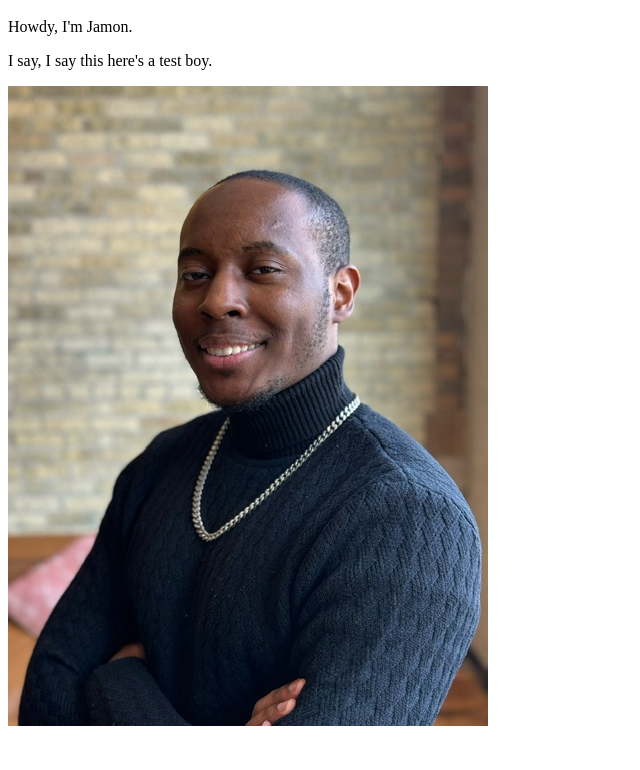
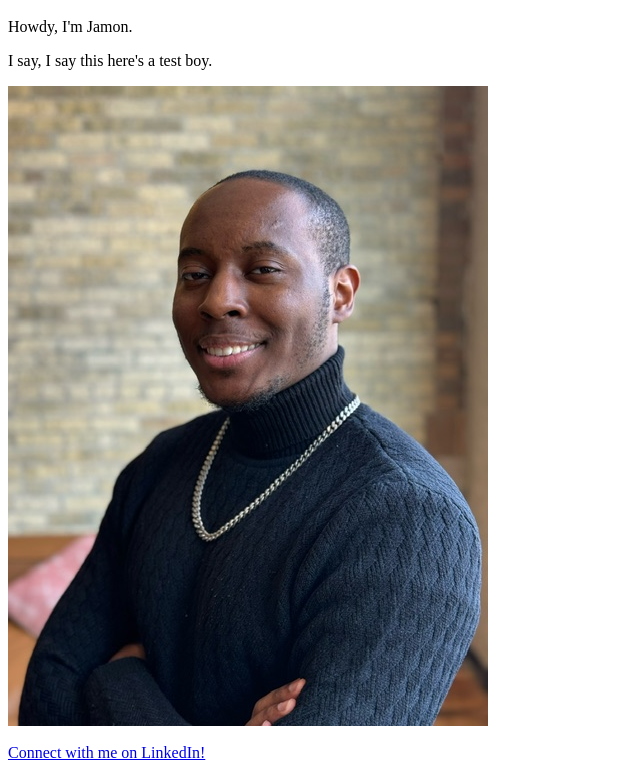
Before and after one commit to icstars/jhamilton-AboutMe, a plain HTML site: page index.html in a window 1280 px wide. Shown: the part 48-818 px from the top of the page, without its empty margins (0-640 px from the left). Drawn offline with Linux system fonts and the light colour scheme.

Commit message:
linkedin
Add break & linkedin link

```diff
--- a/index.html
+++ b/index.html
@@ -8,6 +8,11 @@
     <p>Howdy, I'm Jamon.</p>
 
     <p>I say, I say this here's a test boy.</p>
-    <img src="images/JAMONHAMILTONJR.jpeg" />
+    <img src="images/JAMONHAMILTONJR.jpeg" alt="Image Not found" />
+    <br></br>
+    <a
+      href="https://www.linkedin.com/in/jamon-hamilton-jr-cyber/?trk=opento_sprofile_details"
+      >Connect with me on LinkedIn!</a
+    >
   </body>
 </html>
```
